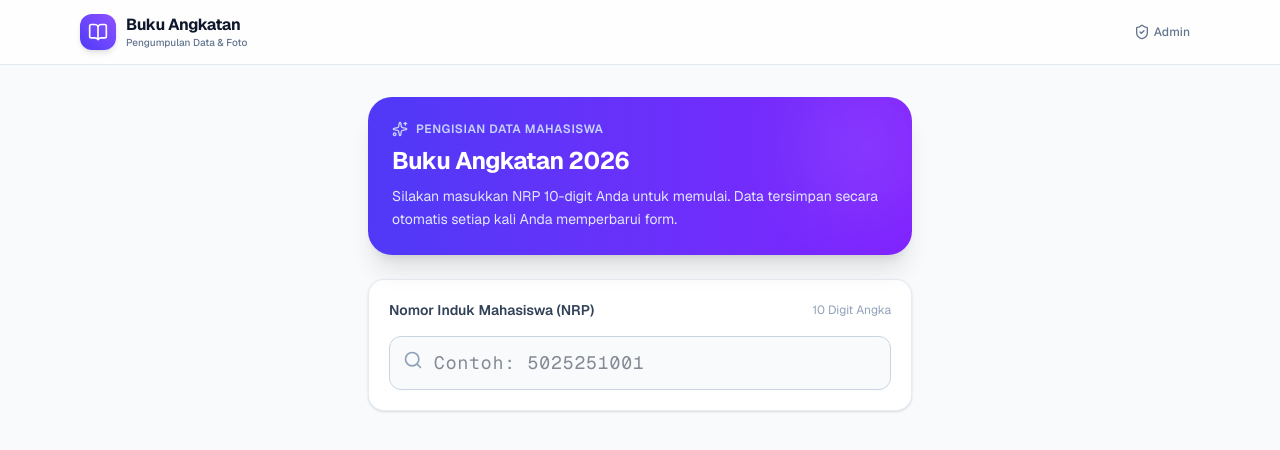
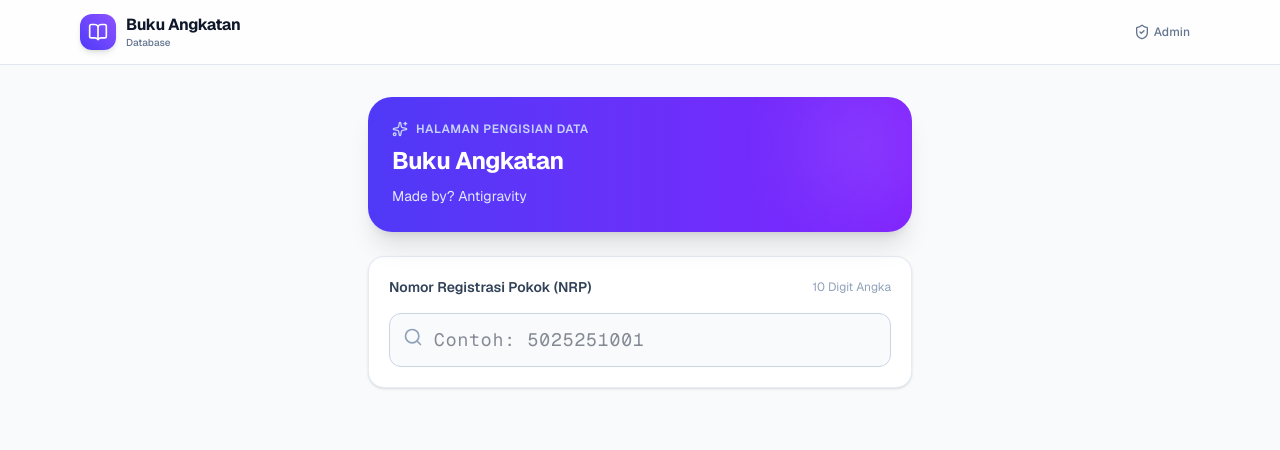
Before and after one commit to ferdimass/web-bukang, a Next.js app: page / in a window 1280 px wide. Shown: the top 450 px of the page. Built offline with nearby package versions, Linux system fonts and the light colour scheme; no server answers.

Commit message:
fix: font scale

```diff
--- a/app/page.tsx
+++ b/app/page.tsx
@@ -249,18 +249,18 @@ export default function StudentFormPage() {
           <div className="absolute right-0 top-0 translate-x-4 -translate-y-4 w-32 h-32 bg-white/10 rounded-full blur-2xl pointer-events-none"></div>
           <div className="flex items-center gap-2 text-indigo-200 text-xs font-semibold uppercase tracking-wider mb-2">
             <Sparkles className="w-4 h-4" />
-            Pengisian Data Mahasiswa
+            Halaman Pengisian Data
           </div>
-          <h1 className="text-2xl font-bold tracking-tight mb-2">Buku Angkatan 2026</h1>
+          <h1 className="text-2xl font-bold tracking-tight mb-2">Buku Angkatan</h1>
           <p className="text-indigo-100 text-sm leading-relaxed">
-            Silakan masukkan NRP 10-digit Anda untuk memulai. Data tersimpan secara otomatis setiap kali Anda memperbarui form.
+            Made by? Antigravity
           </p>
         </div>
 
         {/* Step 1: Input NRP */}
         <div className="bg-white dark:bg-slate-900 rounded-2xl p-5 shadow-sm border border-slate-200/80 dark:border-slate-800 flex flex-col gap-4">
           <label className="text-sm font-semibold text-slate-700 dark:text-slate-200 flex items-center justify-between">
-            <span>Nomor Induk Mahasiswa (NRP)</span>
+            <span>Nomor Registrasi Pokok (NRP)</span>
             <span className="text-xs font-normal text-slate-400">10 Digit Angka</span>
           </label>
 
--- a/components/CameraModal.tsx
+++ b/components/CameraModal.tsx
@@ -52,8 +52,8 @@ async function renderGeotaggedBlob(
         const MAP_SZ  = FOOTER - PAD * 2; // square map thumbnail
 
         // Font sizes (2x from previous revision, per request)
-        const HEAD_F  = Math.max(30, Math.round(42 * scale)); // location name
-        const BODY_F  = Math.max(24, Math.round(30 * scale)); // address lines
+        const HEAD_F  = Math.max(30, Math.round(38.5 * scale)); // location name
+        const BODY_F  = Math.max(22, Math.round(27.5 * scale)); // address lines
         const SMALL_F = Math.max(20, Math.round(26 * scale)); // datetime + coords
         const LINE_H  = Math.round(BODY_F * 1.65);
 
--- a/components/Navbar.tsx
+++ b/components/Navbar.tsx
@@ -45,7 +45,7 @@ export default function Navbar() {
               Buku Angkatan
             </span>
             <span className="text-[10px] text-slate-500 dark:text-slate-400 font-medium block">
-              Pengumpulan Data & Foto
+              Database
             </span>
           </div>
         </Link>
```
